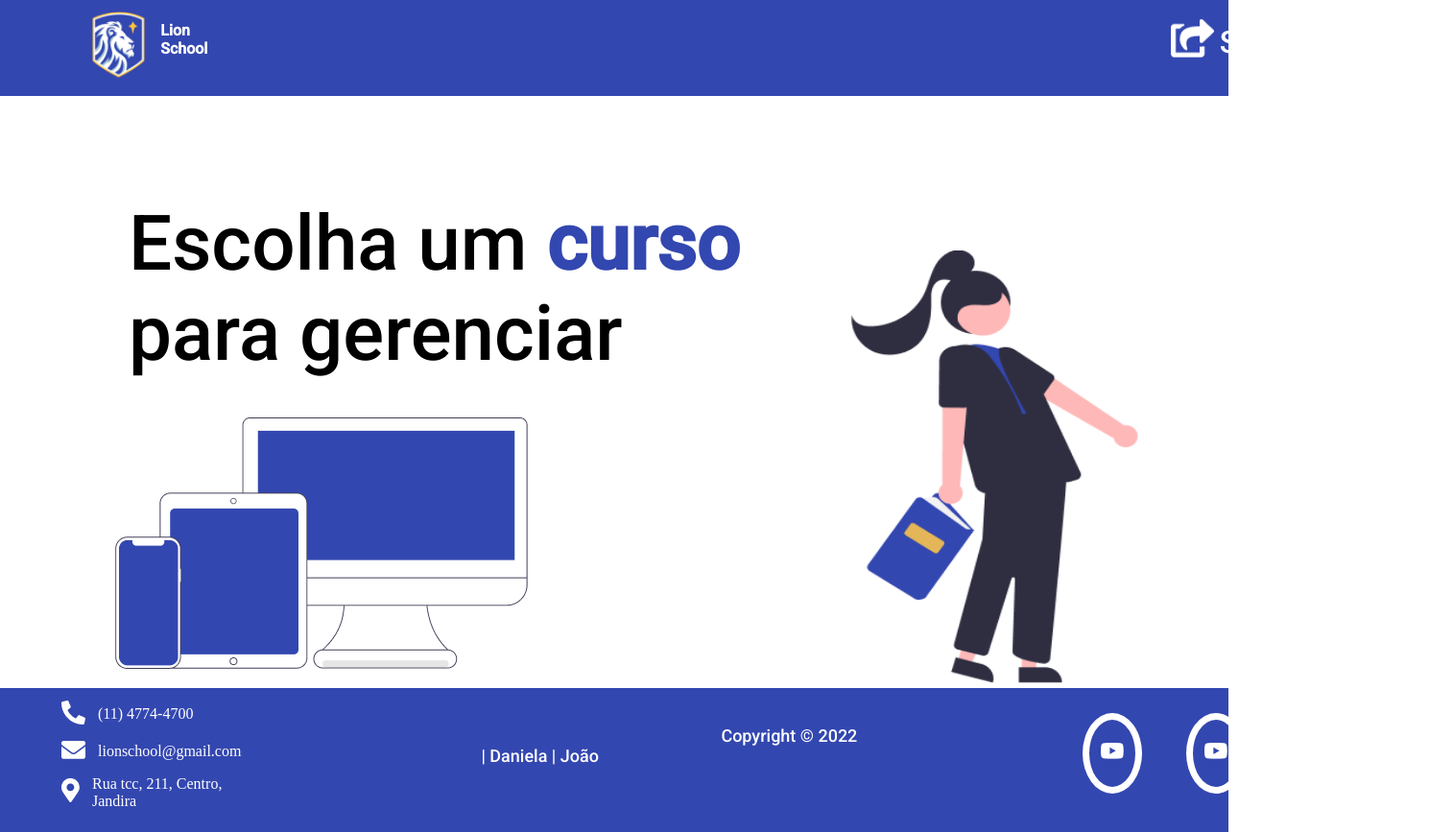
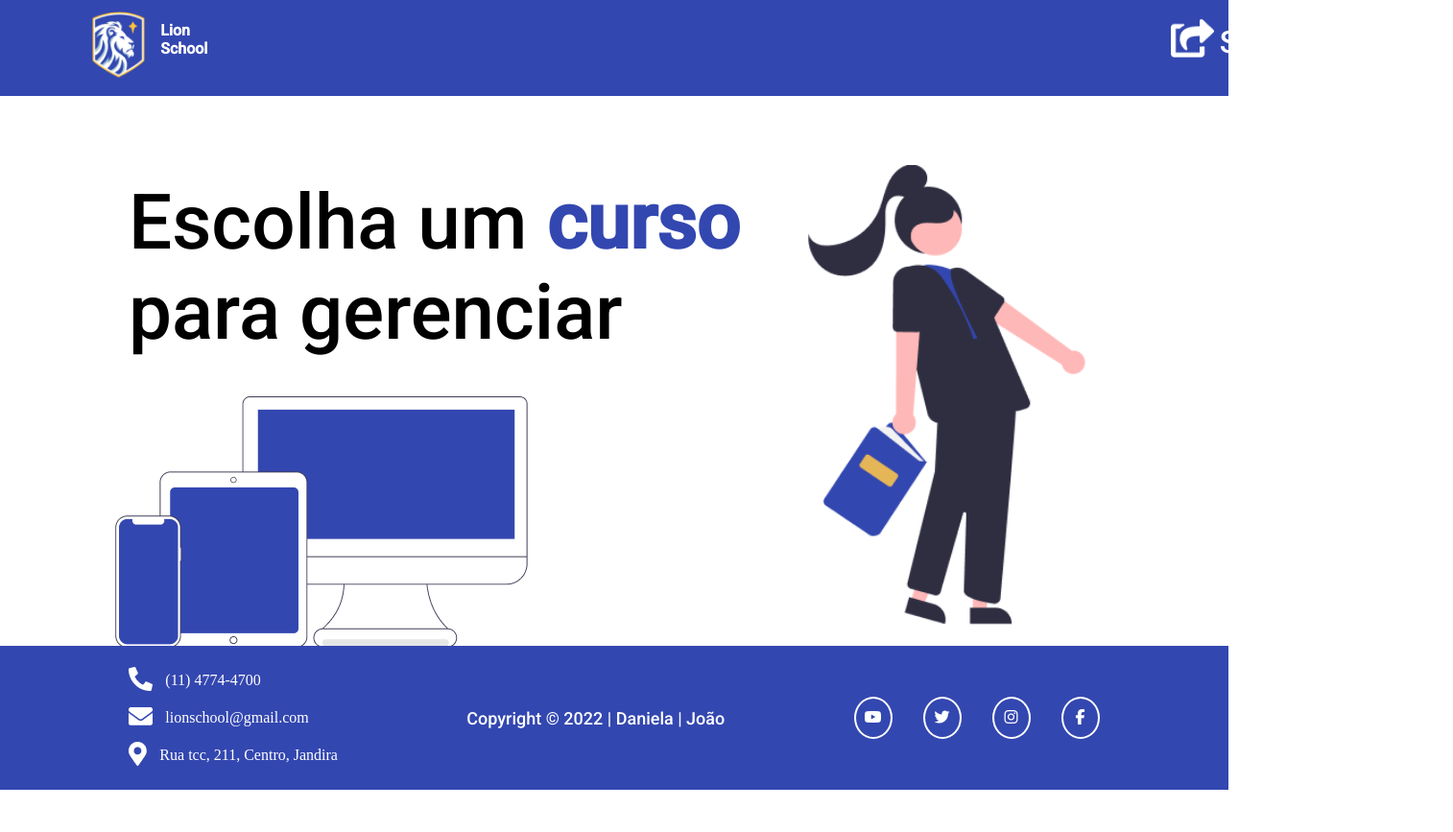
Before and after one commit to Ratinho253/lion-schol, a plain HTML site: page index.html in a window 1280 px wide. Shown: the whole page at 96% size, 1514 px wide, since content can reach past the window. After the commit the page ends 823 px from the top, so only its background shows below. Drawn offline with Linux system fonts and the light colour scheme; no server answers.

Commit message:
fazendo ajustes na tela principal

```diff
--- a/css/footer.css
+++ b/css/footer.css
@@ -4,14 +4,8 @@ footer {
     height: 100%;
     width: 100%;
     background-color: #3347B0;
-}
-
-
-
-.ul {
-    display: flex;
-    padding-top: 1%;
-    padding-left: 5%;
+    justify-content: space-evenly;
+    align-items: center;
 }
 
 .list {
@@ -31,32 +25,37 @@ footer {
 }
 
 .nomes {
-    padding-top: 3%;
-    padding-left: 250px;
     color: #fff;
     font-family: 'Roboto', sans-serif;
     font-size: 18px;
 }
 
+.redes-sociais ul {
+    width: 15rem;
+}
+
 .redes-sociais {
     display: flex;
-    padding-top: 2%;
-    padding-left: 18%;
-    gap: 30%;
+    width: 20%;
+    gap: 2rem;
 }
 
-.youtube {
+.fa-brands {
+    color: white;
+}
+
+.social-logo {
     display: flex;
     align-items: center;
-    padding: 8%;
-    height: 37%;
-    border: solid 7px #fff;
-    border-radius: 50%;
+    justify-content: center;
+    width: 2.5rem;
+    height: 2.5rem;
+    border: solid 2px #fff;
+    border-radius: 100%;
 }
 
 @media (max-width:647px) {
     .ul {
         display: none;
     }
-
 }
--- a/css/main.css
+++ b/css/main.css
@@ -1,118 +1,134 @@
 @import url('https://fonts.googleapis.com/css2?family=Roboto:ital,wght@0,100;0,500;1,900&display=swap');
+.primeira-tela {
+    width: 100%;
+    height: 100%;
+    display: flex;
+    align-items: center;
+}
 
-main{
+main {
     grid-area: main;
     display: flex;
     align-items: center;
 }
 
-.container{
+.container {
     padding-left: 5%;
-
 }
 
-.text{
+.text {
     width: 700px;
     height: 200px;
     padding-left: 10%;
     padding-top: 5%;
 }
 
-.escolha_curso{
+.escolha_curso {
     font-family: 'Roboto', sans-serif;
     font-size: 5rem;
 }
 
-.curso{
+.curso {
     color: #3347B0;
     font-weight: 1000;
 }
 
-.image-responsive{
+.image-responsive {
     height: 260px;
     width: 500px;
     padding-top: 4%;
     padding-left: 8%;
 }
 
-.estudante{
-    width: 300px;
-    height: 452px;
-    padding-top: 37%;
-    padding-left: 41%;
+.estudante {
+    width: max-content;
+    height: 30rem;
+    margin-left: 5%;
 }
 
-.cards1{
+.cards1 {
     display: flex;
     flex-direction: column;
     justify-content: flex-end;
     gap: 51px;
-    padding-left: 15%;
+    padding-left: 5%;
 }
 
-.cards-tag{
+.cards-tag {
     padding-top: 10%;
 }
 
-.curso_DS{
+.curso_DS {
     display: flex;
-    height: 100px;
-    width: 140%;
     background-color: #3347B0;
     padding-right: 12%;
     box-shadow: 6px 6px 6px 6px rgba(0, 0, 0, 0.2);
     cursor: pointer;
 }
 
+.curso_RDS {
+    display: flex;
+    background-color: #3347B0;
+    padding-right: 12%;
+    box-shadow: 6px 6px 6px 6px rgba(0, 0, 0, 0.2);
+    cursor: pointer;
+}
+
+.curso_DS,
+.curso_RDS {
+    width: 20rem;
+    height: 150px;
+    align-items: center;
+    justify-content: center;
+    transition: .3s;
+}
+
 .DS,
-.RDS{
+.RDS {
+    font-family: 'Roboto', sans-serif;
+    font-size: 64px;
+    color: #ffff;
+    align-items: center;
+}
+
+.curso_DS:hover {
+    -xpedu-transform: scale(1.05);
+    -ms-transform: scale(1.05);
+    transform: scale(1.05);
+}
+
+.curso_RDS:hover {
+    -xpedu-transform: scale(1.05);
+    -ms-transform: scale(1.05);
+    transform: scale(1.05);
+}
+
+.img-DS {
+    padding: 5%;
+    height: 6rem;
+}
+
+.cards-tag-RDS {
+    padding-top: 10%;
+}
+
+.rds {
     padding: 3%;
     font-family: 'Roboto', sans-serif;
     font-size: 64px;
     color: #ffff;
 }
 
-.img-DS{
+.img-RDS {
     padding: 5%;
-    padding-left: 25%;
-    height: 60px;
+    height: 6rem;
 }
 
-
-.cards-tag-RDS{
-    padding-top: 10%;
-}
-
-.curso_RDS{
-    display: flex;
-    height: 100px;
-    width: 140%;
-    background-color: #3347B0;
-    padding-right: 12%;
-    box-shadow: 6px 6px 6px 6px rgba(0, 0, 0, 0.2);
-    cursor: pointer;
-}
-
-.rds{
-    padding: 3%;
-    font-family: 'Roboto', sans-serif;
-    font-size: 64px;
-    color: #ffff;
-}
-
-.img-RDS{
-    padding: 5%;
-    padding-left: 25%;
-    height: 60px;
-}
-
-@media (max-width:647px){
-
-    .image-responsive{
+@media (max-width:647px) {
+    .image-responsive {
         display: none;
     }
-    .estudante{
+    .estudante {
         display: none;
     }
-
 }
--- a/index.html
+++ b/index.html
@@ -10,8 +10,8 @@
     <link href="https://fonts.googleapis.com/css2?family=Roboto:ital,wght@0,500;1,900&display=swap" rel="stylesheet">
     <link rel="preconnect" href="https://fonts.googleapis.com">
     <link rel="preconnect" href="https://fonts.gstatic.com" crossorigin>
-    <link href="https://fonts.googleapis.com/css2?family=Roboto:ital,wght@0,100;0,500;1,900&display=swap"
-        rel="stylesheet">
+    <link href="https://fonts.googleapis.com/css2?family=Roboto:ital,wght@0,100;0,500;1,900&display=swap" rel="stylesheet">
+    <script src="https://kit.fontawesome.com/e04fba6142.js" crossorigin="anonymous"></script>
     <link rel="stylesheet" href="/css/style.css">
     <link rel="stylesheet" href="/css/header.css">
     <link rel="stylesheet" href="/css/main.css">
@@ -38,13 +38,13 @@
 
     <!-- criando o main do projeto -->
     <main>
+        <section class="primeira-tela">
 
             <!-- texto de escolhe seu curso -->
             <div class="container">
                 <div class="text">
                     <p class="escolha_curso">
-                    Escolha um <span class="curso"> curso </span>
-                    para gerenciar
+                        Escolha um <span class="curso"> curso </span> para gerenciar
                     </p>
                 </div>
 
@@ -58,7 +58,7 @@
 
 
             <!-- cards feito no js -->
-        <div class="studiante">
+            <div class="estudante">
                 <img src="./imgs/studant.png" alt="estudante" class="estudante">
             </div>
 
@@ -87,6 +87,10 @@
 
 
     </main>
+
+    </section>
+
+
 
     <!-- criando o  footer do projeto -->
     <footer>
@@ -123,20 +127,38 @@
         </div>
 
         <ul class="redes-sociais">
-                <div class="youtube">
-                    <li> <img src="./imgs/youtube.png" alt="phone"> </li>
+            <div class="social-logo">
+                <a href="" class="youtube">
+                    <li>
+                        <i class="fa-brands fa-youtube"></i>
+                    </li>
+                </a>
+
             </div>
 
-                <div class="youtube">
-                    <li> <img src="./imgs/youtube.png" alt="phone"> </li>
+            <div class="social-logo">
+                <a href="" class="twitter">
+                    <li>
+                        <i class="fa-brands fa-twitter"></i>
+                    </li>
+                </a>
+
             </div>
 
-                <div class="youtube">
-                    <li> <img src="./imgs/youtube.png" alt="phone"> </li>
+            <div class="social-logo">
+                <li>
+                    <a href="" class="instagram">
+                        <i class="fa-brands fa-instagram"></i>
+                    </a>
+                </li>
             </div>
 
-                <div class="youtube">
-                    <li> <img src="./imgs/youtube.png" alt="phone"> </li>
+            <div class="social-logo">
+                <li>
+                    <a href="" class="facebook">
+                        <i class="fa-brands fa-facebook-f"></i>
+                    </a>
+                </li>
             </div>
         </ul>
 
```
Lines whose indentation alone changed are shown as unchanged.
